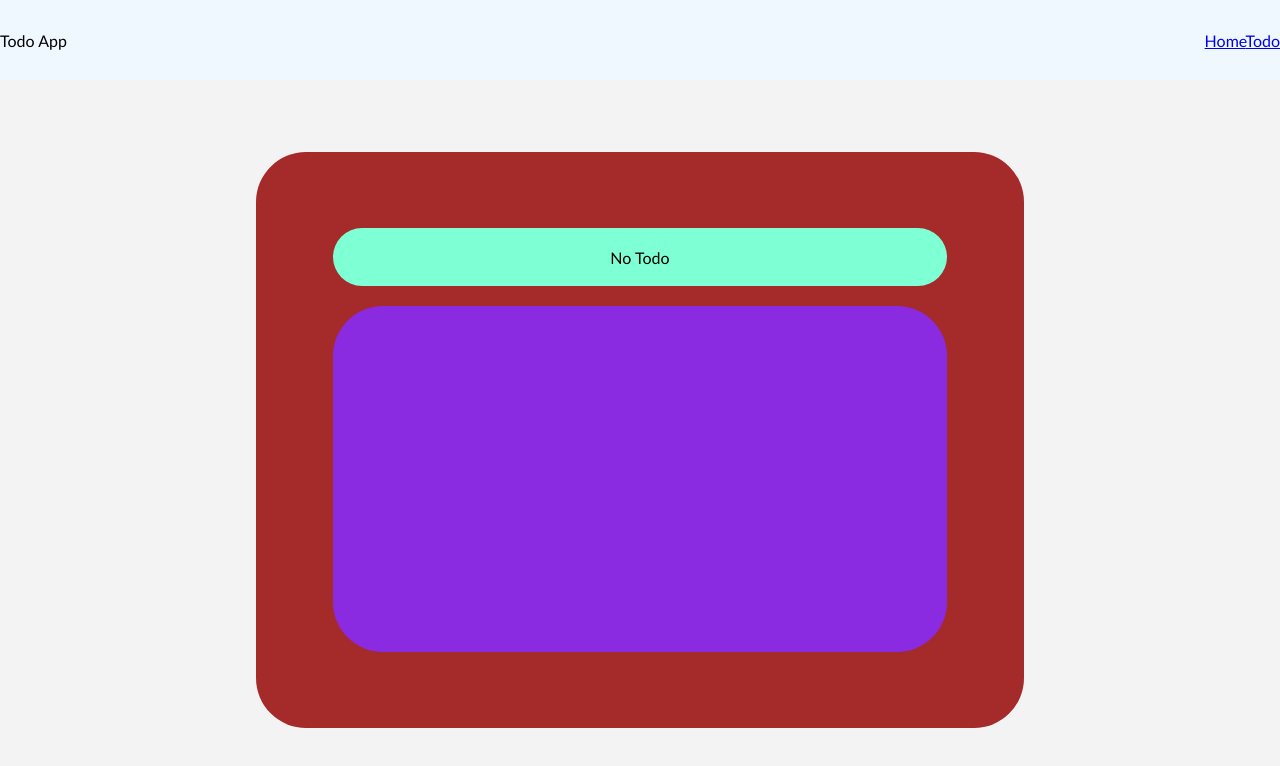
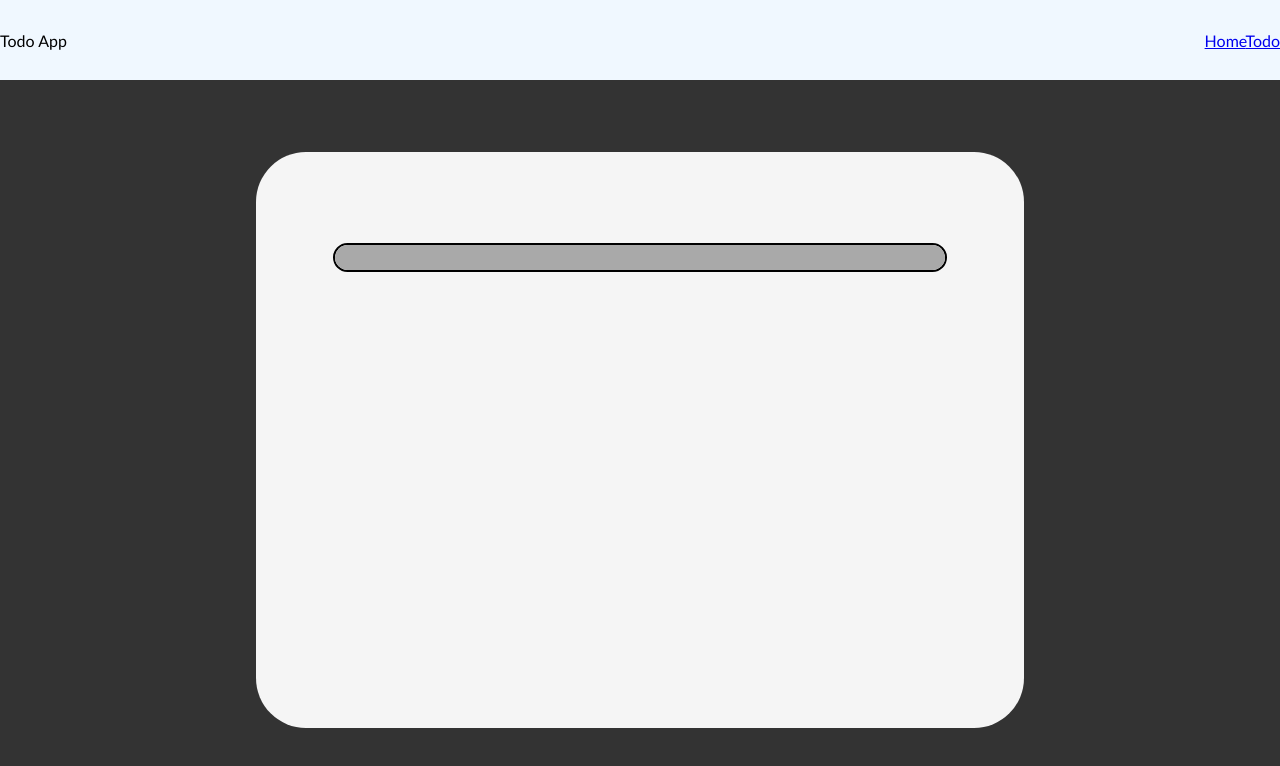
Before and after one commit to hyunhoh/Todo-App, a React (Create React App) app: page / in a window 1280 px wide. Shown: the top 766 px of the page. Built offline with nearby package versions, Linux system fonts and the light colour scheme; the HTML template or start-up script is replaced by a standard one.

Commit message:
progress css

```diff
--- a/src/components/TodoReport.js
+++ b/src/components/TodoReport.js
@@ -1,28 +1,28 @@
 import styled from 'styled-components';
 
 const ReportContainer = styled.section`
-  background-color: aquamarine;
+  background-color: transparent;
   width: 80%;
-  height: 10%;
-  display: flex;
-  justify-content: center;
-  align-items: center;
+  height: 5%;
   border-radius: 50px;
   margin-bottom: 10px;
+  border: 2px;
+  border-style: solid;
 `;
 
-const TodoReport = ({ todoList }) => {
-  const checkedRate = Math.round(
-    (todoList.filter(ele => ele.isChecked).length / todoList.length) * 100,
-  );
+const ProgressBar = styled.div`
+  background-color: darkgray;
+  height: 100%;
+  width: ${props => props.checkedRate}%;
+  border-radius: 50px;
+  transition: 0.5s;
+`;
 
+const TodoReport = ({ checkedRate }) => {
   return (
     <ReportContainer>
-      {Number.isNaN(checkedRate) ? (
-        <span>No Todo</span>
-      ) : (
-        <span>{`${checkedRate}%`}</span>
-      )}
+      {/* {Number.isNaN(checkedRate) ? `Empty task` : `${checkedRate}%`} */}
+      <ProgressBar checkedRate={checkedRate}></ProgressBar>
     </ReportContainer>
   );
 };
--- a/src/components/TodoView.js
+++ b/src/components/TodoView.js
@@ -2,7 +2,7 @@ import styled from 'styled-components';
 import TodoViewItem from './TodoViewItem';
 
 const ViewContainer = styled.section`
-  background-color: blueviolet;
+  background-color: transparent;
   width: 80%;
   height: 60%;
   border-radius: 50px;
--- a/src/components/TodoViewItem.js
+++ b/src/components/TodoViewItem.js
@@ -1,11 +1,21 @@
 import styled from 'styled-components';
 
 const ViewItemContainer = styled.div`
-  background-color: cadetblue;
-  width: 35%;
+  background-color: transparent;
+  width: 45%;
   height: 35%;
   border-radius: 20px;
   margin: 10px;
+  display: flex;
+  justify-content: center;
+  align-items: center;
+  font-size: 2rem;
+  border: 2px;
+  border-style: solid;
+
+  :hover {
+    box-shadow: 3px 3px 4px #333333;
+  }
 `;
 
 const TodoViewItem = ({ todoViewItem, handleChecked }) => {
@@ -13,9 +23,8 @@ const TodoViewItem = ({ todoViewItem, handleChecked }) => {
 
   return (
     <>
-      <ViewItemContainer>
+      <ViewItemContainer onClick={() => handleChecked(id)}>
         <span>{content}</span>
-        <span onClick={() => handleChecked(id)}>x</span>
       </ViewItemContainer>
     </>
   );
--- a/src/pages/Home.js
+++ b/src/pages/Home.js
@@ -3,7 +3,7 @@ import TodoReport from '../components/TodoReport';
 import TodoView from '../components/TodoView';
 
 const HomeMain = styled.main`
-  background-color: #f3f3f3;
+  background-color: #333333;
   width: 100%;
   height: 90%;
   display: flex;
@@ -15,7 +15,7 @@ const HomeMain = styled.main`
     flex-direction: column;
     justify-content: center;
     align-items: center;
-    background-color: brown;
+    background-color: #f5f5f5;
     width: 60%;
     height: 80%;
     border-radius: 50px;
@@ -23,11 +23,15 @@ const HomeMain = styled.main`
 `;
 
 const Home = ({ todoList, setTodoList }) => {
+  const checkedRate = Math.round(
+    (todoList.filter(ele => ele.isChecked).length / todoList.length) * 100,
+  );
+
   return (
     <>
       <HomeMain>
         <article>
-          <TodoReport todoList={todoList}></TodoReport>
+          <TodoReport checkedRate={checkedRate}></TodoReport>
           <TodoView todoList={todoList} setTodoList={setTodoList}></TodoView>
         </article>
       </HomeMain>
```
